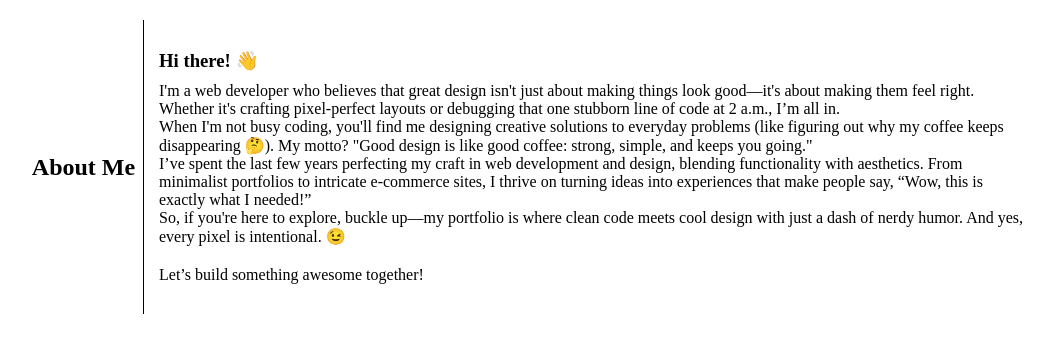
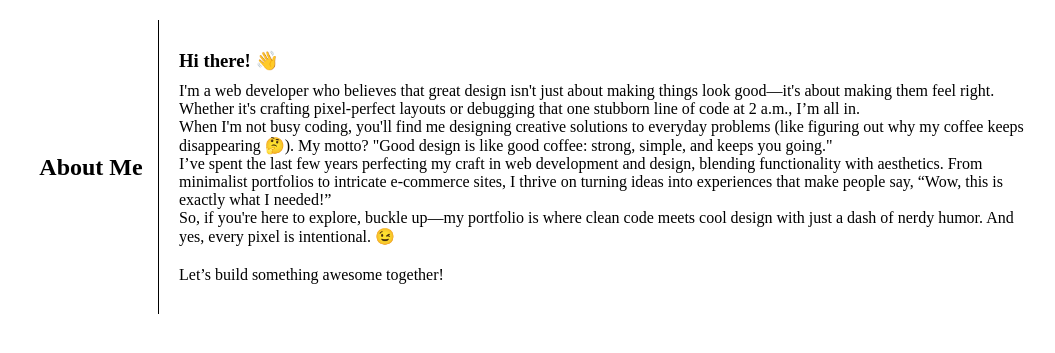
Before and after one commit to seyyko/portfolio, a Flask app: page /aboutme in a window 1280 px wide. Shown: the part 80-433 px from the top of the page, without its empty margins (114-1169 px from the left). Run offline with Flask 3, Linux system fonts and the light colour scheme; parts of the project's set-up code (start-up, migrations or seed data) failed here and were passed over.

Commit message:
edit : space element in page

```diff
--- a/static/portfolio/css/styles.css
+++ b/static/portfolio/css/styles.css
@@ -59,7 +59,7 @@ a{
 
 .year-2024 p{
 
-    width: 40px; height: 100%;
+    width: 50px; height: 100%;
     position: absolute;
 
     display: flex;
@@ -70,7 +70,7 @@ a{
 
 .p{
     margin-block: 5px;
-    margin-left: 65px;
+    margin-left: 70px;
     &:hover{
         text-decoration: underline;
     }
@@ -97,7 +97,7 @@ a{
 
 .title{
     position: absolute;
-    height: 100%; width: 120px;
+    height: 100%; width: 135px;
 
     display: flex;
     justify-content: center; align-items: center;
@@ -106,7 +106,7 @@ a{
 }
 
 .text{
-    margin-left: 135px;
+    margin-left: 155px;
     & h3 {
         margin-bottom: 10px;
     }
```
